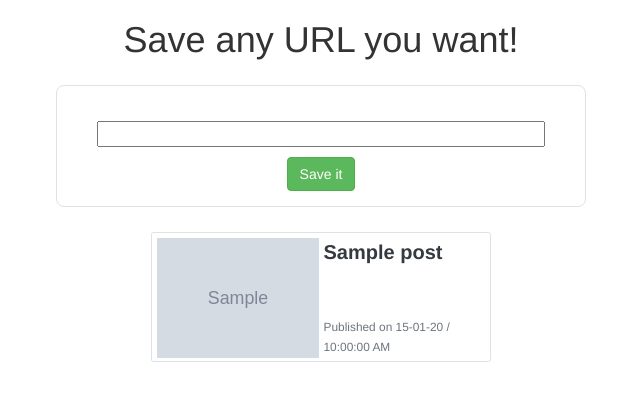
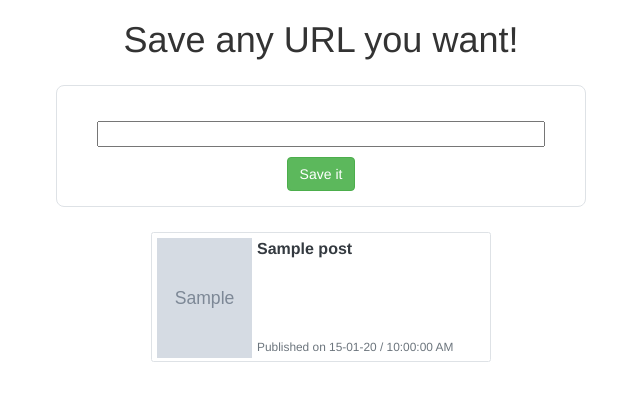
Before and after one commit to FrancoDelCastillo/saveurl_app, a Flask app: page /save_url in a window 1280 px wide. Shown: the part 50-451 px from the top of the page, without its empty margins (319-959 px from the left). Run offline with Flask 2, Linux system fonts and the light colour scheme; a user stored in the database is signed in; tables that the repository leaves empty hold one stand-in row (values such as "Sample post"); grey boxes marked "Sample" are stand-in pictures; some libraries are stand-ins or nearby versions.

Commit message:
modifying css styles

```diff
--- a/app/static/styles.css
+++ b/app/static/styles.css
@@ -59,12 +59,12 @@ div#post_feed {
 }
 
 div#url_posted {
-  width:200px;
+  width:100px;
   height: 120px;
 }
 
 div#url_posted_title {
-  width:200px;
+  width:240px;
   position: relative;
 }
 
--- a/app/templates/save_url.html
+++ b/app/templates/save_url.html
@@ -24,16 +24,16 @@
                 </a>
             </div>
             <div id="url_posted_title" class="m-1" >
-                {% if post.title|length > 70 %}
+                {% if post.title|length > 50 %}
                 <div>
                     <a href="{{post.url_dir}}" target="_blank">
-                        <p class="font-weight-bold text-dark" style="word-wrap: break-word; font-size: 16px;">{{post.title[:70]}}...</p>
+                        <p class="font-weight-bold text-dark" style="word-wrap: break-word; font-size: 14px;">{{post.title[:50]}}...</p>
                     </a>
                 </div>
                 {% else %}
                 <div>
                     <a href="{{post.url_dir}}" target="_blank">
-                        <p class="font-weight-bold text-dark m-0" style="font-size: 20px;">{{post.title}}</p>
+                        <p class="font-weight-bold text-dark m-0" style="font-size: 16px;">{{post.title}}</p>
                     </a>
                 </div>
                 {% endif %}
```
